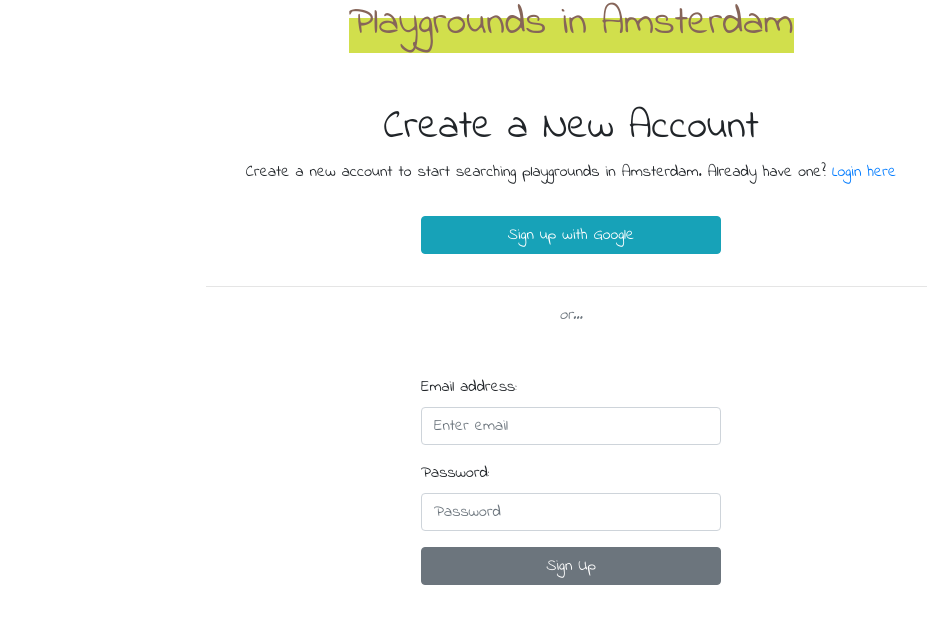
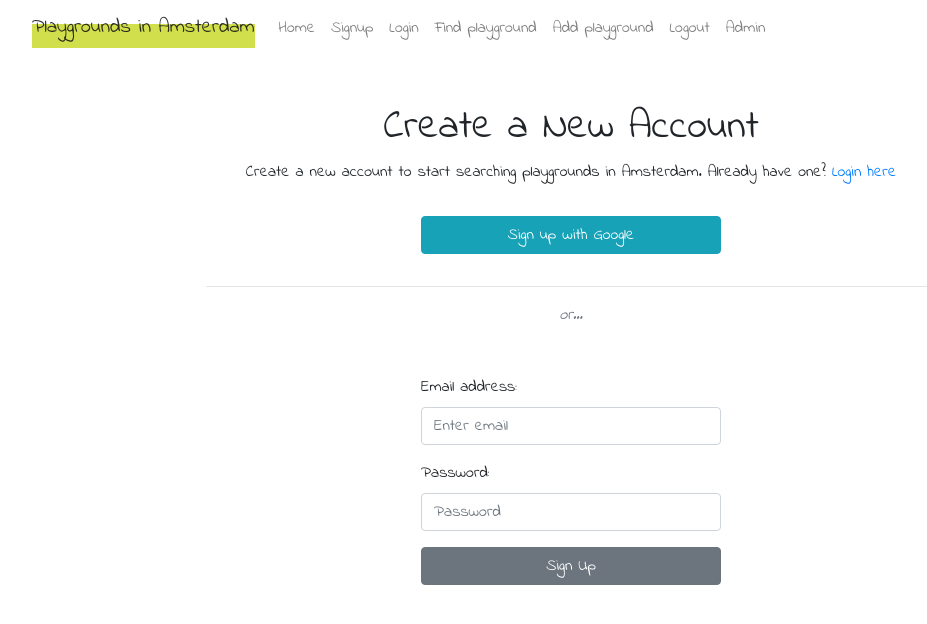
Before and after one commit to alexpanko/playgrounds-frontend, a React (Create React App) app: page /signup in a window 1280 px wide. Shown: the top 624 px of the page, without its empty margins (69-996 px from the left). Built offline with nearby package versions, Linux system fonts and the light colour scheme; no server answers.

Commit message:
Navigation

```diff
--- a/package.json
+++ b/package.json
@@ -15,6 +15,7 @@
     "node-sass": "^4.14.1",
     "popper.js": "^1.16.1",
     "react": "^16.13.1",
+    "react-bootstrap": "^1.0.1",
     "react-dom": "^16.13.1",
     "react-router-dom": "^5.2.0",
     "react-scripts": "3.4.1",
--- a/src/App.js
+++ b/src/App.js
@@ -59,6 +59,7 @@ export default class App extends Component {
       <div>
         <Switch>
        { this.state.user && <Redirect exact from="/login" to="/main-map"/>}
+       { this.state.user && <Redirect exact from="/" to="/main-map"/>}
           <Route exact path='/' component={Home} />
           <Route exact path='/signup' component={Signup} />
           <Route exact path='/login' render={() => <Login setUser={this.setUser} />} />
--- a/src/components/Login/Login.jsx
+++ b/src/components/Login/Login.jsx
@@ -2,6 +2,7 @@ import React, { Component } from "react";
 import { Link, Redirect } from "react-router-dom";
 import AuthService from "../../services/auth-service";
 import "./Login.css";
+import Navigation from '../Navigation/Navigation'
 
 export default class Login extends Component {
   state = {
@@ -34,13 +35,14 @@ export default class Login extends Component {
 
     return (
       <div className="container">
-        <div className="row">
+      <Navigation />
+        {/* <div className="row">
           <div className="col">
             <h1 className="text-brown text-center">
               <span className="highlight">Playgrounds in Amsterdam</span>
             </h1>
           </div>
-        </div>
+        </div> */}
         <div className="row mt-5">
           <div className="col-lg-2"></div>
           <div className="col-lg-8">
--- a/src/components/MainMap/MainMap.css
+++ b/src/components/MainMap/MainMap.css
@@ -17,7 +17,7 @@
 .locate {
     position: absolute;
     top: 1rem;
-    right: 1rem;
+    right: 1.5rem;
     background: none;
     border: none;
     z-index: 10;
@@ -43,3 +43,7 @@
       font-size: 30px;
       color: #6a9bd8;
     }
+
+.height-10 {
+    height: 10vh;
+}
--- a/src/components/MainMap/MainMap.jsx
+++ b/src/components/MainMap/MainMap.jsx
@@ -10,6 +10,7 @@ import {
 } from "@react-google-maps/api";
 import {playgrounds} from "../Playground/PG"
 import "../AddPG/AddPG.scss"
+import Navigation from '../Navigation/Navigation'
 
 const libraries = ["places"];
 const mapContainerStyle = {
@@ -76,8 +77,15 @@ export default function MainMap() {
 
   return (
     <div>
+      <div className="height-10 container">
+        <Navigation />
+      </div>
 
-      <Locate panTo={panTo} />
+      <div className="container-flex">
+      <div className="row">
+      <div className="col">
+
+      <Locate className="pr-10" panTo={panTo} />
       <GoogleMap
         id="map"
         mapContainerStyle={mapContainerStyle}
@@ -162,9 +170,13 @@ export default function MainMap() {
         )}
       </GoogleMap>
 
-      <Link to="/addPG"> Add new playground</Link>
+      </div>
+      </div>
+      </div>
+
+      {/* <Link to="/addPG"> Add new playground</Link>
       <Link to="/admin"> Check new playgrounds</Link>
-      <Link to="/logout"> Logout</Link>
+      <Link to="/logout"> Logout</Link> */}
     </div>
   );
   function myPosition (position){
--- /dev/null
+++ b/src/components/Navigation/Navigation.css
@@ -0,0 +1,9 @@
+.navLink {
+    border: none;
+    background-color: transparent;
+    color: rgba(0, 0, 0, 0.5);
+}
+
+.navLink:hover{
+    color: #343a40
+}
--- /dev/null
+++ b/src/components/Navigation/Navigation.jsx
@@ -0,0 +1,43 @@
+import React, { Component } from 'react'
+import { Navbar, Nav } from 'react-bootstrap';
+import AuthService from "../../services/auth-service";
+import Home from '../Home/Home';
+import { Route, Link, Switch, Redirect } from 'react-router-dom'
+import "./Navigation.css";
+
+
+export default class Navigation extends Component {
+
+    service = new AuthService();
+
+    logoutUser = () => {
+        this.service.logout().then(() => {
+          this.props.setUser({});
+        });
+    };
+
+
+    render() {
+        return (
+            <div>
+                <Navbar bg="white" expand="lg">
+                    <Navbar.Brand className="highlight" href="/">Playgrounds in Amsterdam</Navbar.Brand>
+                    <Navbar.Toggle aria-controls="basic-navbar-nav" />
+                    <Navbar.Collapse id="basic-navbar-nav">
+                        <Nav className="text-right">
+                            <Nav.Link href="/">Home</Nav.Link>
+                            <Nav.Link href="/signup">Signup</Nav.Link>
+                            <Nav.Link href="/login">Login</Nav.Link>
+                            <Nav.Link href="/main-map">Find playground</Nav.Link>
+                            <Nav.Link href="/addPG">Add playground</Nav.Link>
+                            <Nav.Link href="/">
+                                <button className="navLink" onClick={() => this.logoutUser()}>Logout</button>
+                            </Nav.Link>
+                            <Nav.Link href="/admin">Admin</Nav.Link>
+                        </Nav>
+                    </Navbar.Collapse>
+                </Navbar>
+            </div>
+        )
+    }
+}
--- a/src/components/Signup/Signup.jsx
+++ b/src/components/Signup/Signup.jsx
@@ -3,6 +3,7 @@ import './Signup.css'
 import AuthService from '../../services/auth-service'
 import {Redirect} from 'react-router-dom'
 import { Route, Link, Switch } from 'react-router-dom'
+import Navigation from '../Navigation/Navigation'
 
 
 export default class Signup extends Component {
@@ -34,13 +35,14 @@ export default class Signup extends Component {
       }
         return (
             <div className="container">
-                <div className="row">
+                <Navigation />
+                {/* <div className="row">
                     <div className="col">
                         <h1 className="text-brown text-center">
                             <span className="highlight">Playgrounds in Amsterdam</span>
                         </h1>
                     </div>
-                </div>
+                </div> */}
                 <div className="row mt-5">
                     <div className="col-lg-2"></div>
                     <div className="col-lg-8">
```
Also changed, not shown: 1 other file (tests, documents, lock files or other folders).
